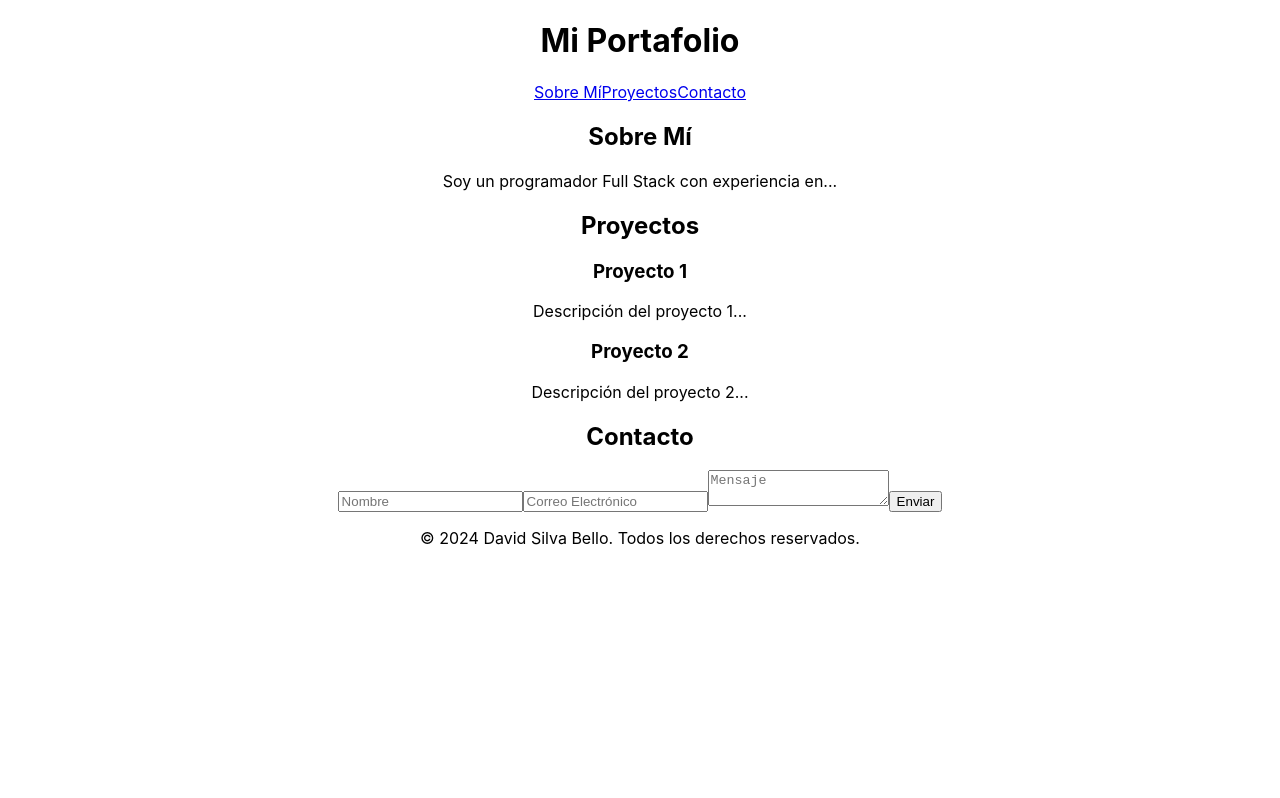
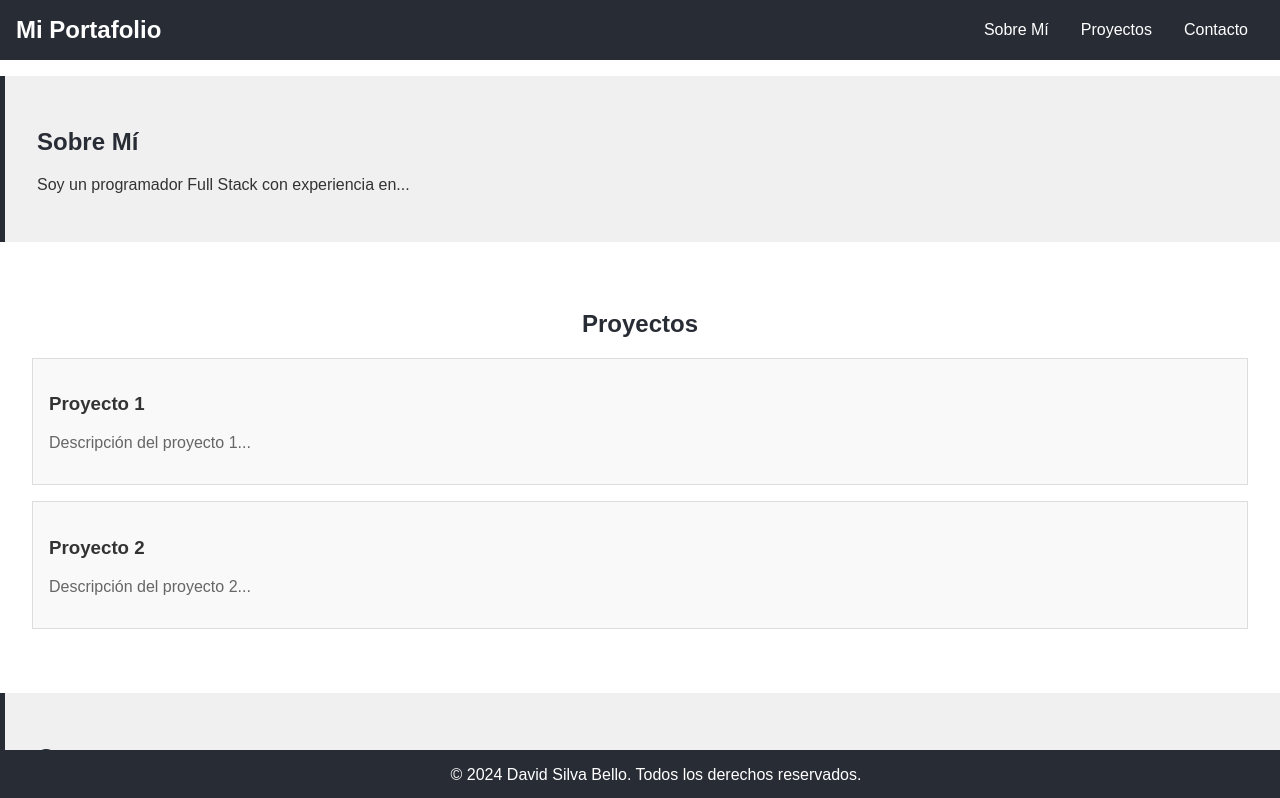
Before and after one commit to Eldavi5/my-portafolio, a React (Create React App) app: page / in a window 1280 px wide. Shown: the top 798 px of the page. Built offline with nearby package versions, Linux system fonts and the light colour scheme.

Commit message:
nuevo diseno

```diff
--- a/src/App.css
+++ b/src/App.css
@@ -1,38 +1,11 @@
 .App {
-  text-align: center;
+  font-family: Arial, sans-serif;
+  margin: 0;
+  padding: 0;
+  box-sizing: border-box;
 }
 
-.App-logo {
-  height: 40vmin;
-  pointer-events: none;
+section {
+  padding: 2rem;
+  margin: 1rem 0;
 }
-
-@media (prefers-reduced-motion: no-preference) {
-  .App-logo {
-    animation: App-logo-spin infinite 20s linear;
-  }
-}
-
-.App-header {
-  background-color: #282c34;
-  min-height: 100vh;
-  display: flex;
-  flex-direction: column;
-  align-items: center;
-  justify-content: center;
-  font-size: calc(10px + 2vmin);
-  color: white;
-}
-
-.App-link {
-  color: #61dafb;
-}
-
-@keyframes App-logo-spin {
-  from {
-    transform: rotate(0deg);
-  }
-  to {
-    transform: rotate(360deg);
-  }
-}
--- a/src/styles/About.css
+++ b/src/styles/About.css
@@ -0,0 +1,12 @@
+#about {
+    background-color: #f0f0f0;
+    border-left: 5px solid #282c34;
+}
+
+#about h2 {
+    color: #282c34;
+}
+
+#about p {
+    color: #333;
+}
--- a/src/styles/Contact.css
+++ b/src/styles/Contact.css
@@ -0,0 +1,34 @@
+#contact {
+    background-color: #f0f0f0;
+    border-left: 5px solid #282c34;
+}
+
+#contact h2 {
+    color: #282c34;
+}
+
+#contact form {
+    display: flex;
+    flex-direction: column;
+}
+
+#contact input,
+#contact textarea {
+    margin: 0.5rem 0;
+    padding: 0.5rem;
+    border: 1px solid #ddd;
+    border-radius: 4px;
+}
+
+#contact button {
+    background-color: #282c34;
+    color: white;
+    padding: 0.5rem;
+    border: none;
+    border-radius: 4px;
+    cursor: pointer;
+}
+
+#contact button:hover {
+    background-color: #3b3f47;
+}
--- a/src/styles/Footer.css
+++ b/src/styles/Footer.css
@@ -0,0 +1,13 @@
+footer {
+    background-color: #282c34;
+    color: white;
+    text-align: center;
+    padding: 1rem;
+    position: fixed;
+    width: 100%;
+    bottom: 0;
+}
+
+footer p {
+    margin: 0;
+}
--- a/src/styles/Header.css
+++ b/src/styles/Header.css
@@ -0,0 +1,23 @@
+header {
+    background-color: #282c34;
+    color: white;
+    padding: 1rem;
+    display: flex;
+    justify-content: space-between;
+    align-items: center;
+}
+
+header h1 {
+    margin: 0;
+    font-size: 1.5rem;
+}
+
+nav a {
+    color: white;
+    text-decoration: none;
+    margin: 0 1rem;
+}
+
+nav a:hover {
+    text-decoration: underline;
+}
--- a/src/styles/Projects.css
+++ b/src/styles/Projects.css
@@ -0,0 +1,23 @@
+#projects {
+    background-color: #fff;
+}
+
+#projects h2 {
+    color: #282c34;
+    text-align: center;
+}
+
+#projects div {
+    background-color: #f9f9f9;
+    border: 1px solid #ddd;
+    padding: 1rem;
+    margin: 1rem 0;
+}
+
+#projects h3 {
+    color: #333;
+}
+
+#projects p {
+    color: #666;
+}
```
